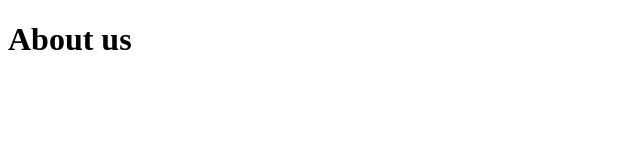
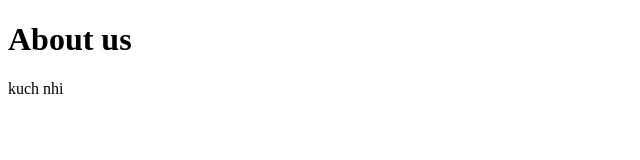
Before and after one commit to anikethsingh/learning-git, a plain HTML site: page about.html in a window 1280 px wide. Shown: the full height of the page, 0-640 px from the left. Drawn offline with Linux system fonts and the light colour scheme.

Commit message:
Kuch imp changes nhi hai

```diff
--- a/about.html
+++ b/about.html
@@ -7,5 +7,6 @@
 </head>
 <body>
    <h1>About us</h1>
+   <p>kuch nhi </p>
 </body>
 </html>
```
